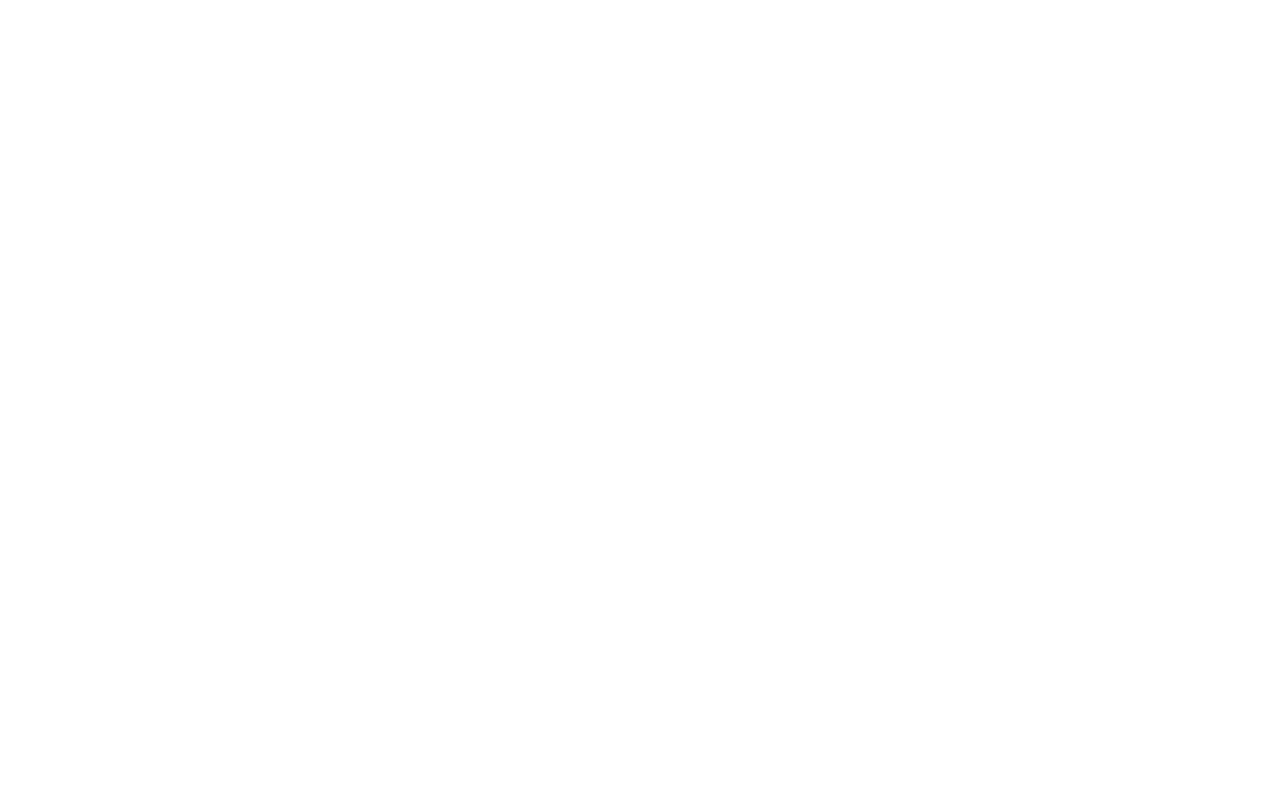
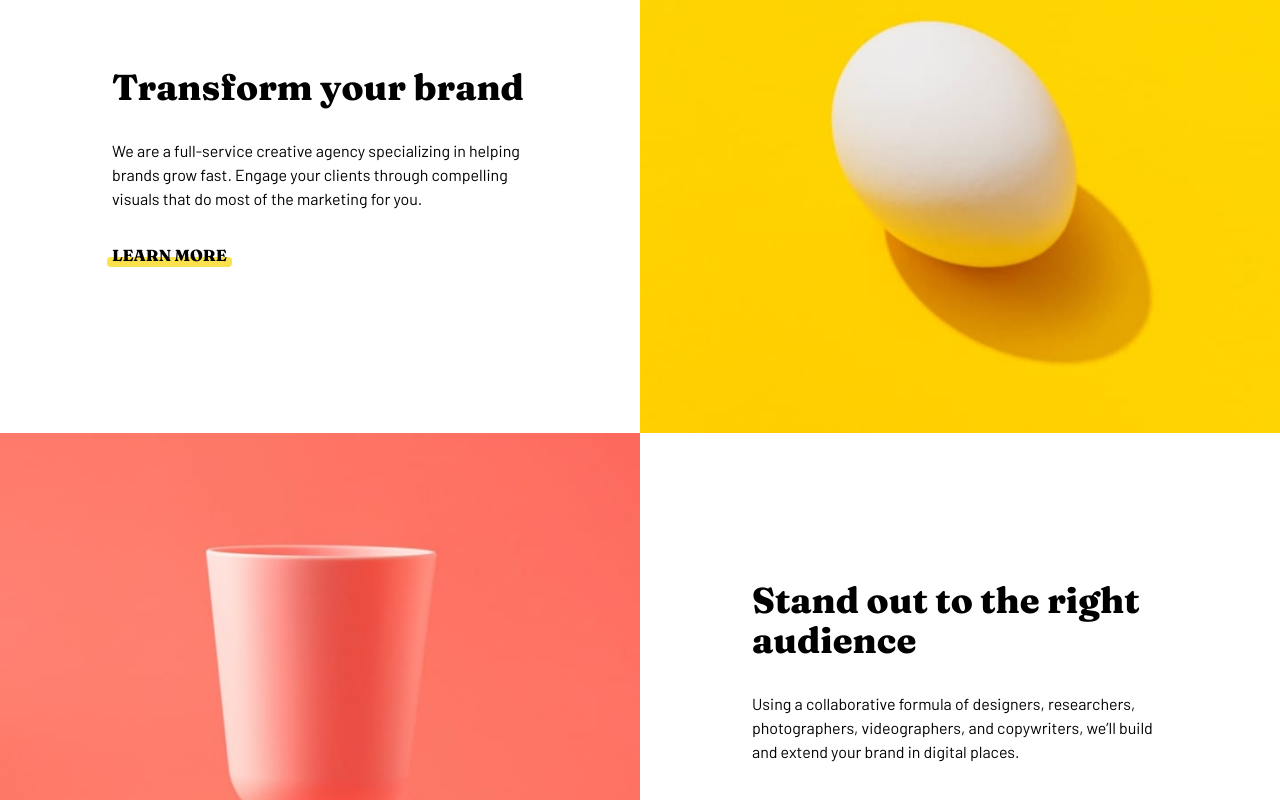
Before and after one commit to pandeyrochak/sunnyside-agency-landing-page, a React (Create React App) app: page / in a window 1280 px wide. Shown: the part 900-1700 px from the top of the page. Before the commit the page ends 800 px from the top, so only its background shows below. Built offline with nearby package versions, Linux system fonts and the light colour scheme.

Commit message:
Implemented 'Transform your brand' and 'Stand out to right audience' sections

```diff
--- a/package.json
+++ b/package.json
@@ -38,6 +38,8 @@
   "devDependencies": {
     "autoprefixer": "^10.4.13",
     "postcss": "^8.4.20",
+    "prettier": "^2.8.3",
+    "prettier-plugin-tailwindcss": "^0.2.1",
     "tailwindcss": "^3.2.4"
   }
 }
--- a/src/App.jsx
+++ b/src/App.jsx
@@ -1,9 +1,29 @@
 import HeroSection from "./components/HeroSection";
+import TwoColumnView from "./components/TwoColumnView";
 
 function App() {
+  const twoColumnData = [
+    {
+      title: "Transform your brand",
+      description:
+        "We are a full-service creative agency specializing in helping brands grow fast. Engage your clients through compelling visuals that do most of the marketing for you.",
+      imageUrl: "/images/desktop/image-transform.jpg",
+      orderReverse: true,
+    },
+    {
+      title: "Stand out to the right audience",
+      description:
+        "Using a collaborative formula of designers, researchers, photographers, videographers, and copywriters, we’ll build and extend your brand in digital places.",
+      imageUrl: "/images/desktop/image-stand-out.jpg",
+      orderReverse: false,
+    },
+  ];
   return (
     <div className="App">
       <HeroSection />
+      {twoColumnData.map((data, index) => (
+        <TwoColumnView key={index} {...data} />
+      ))}
     </div>
   );
 }
--- /dev/null
+++ b/src/components/TwoColumnView.jsx
@@ -0,0 +1,35 @@
+import React from "react";
+
+const TwoColumnView = (props) => {
+  // destructuring props
+  const { imageUrl, title, description, orderReverse } = props;
+
+  return (
+    <div className="grid w-full grid-cols-2">
+      <div className="col-span-2  md:col-span-1">
+        <img
+          src={`${process.env.PUBLIC_URL}${imageUrl}`}
+          alt=""
+          className="w-full object-cover"
+        />
+      </div>
+      <div
+        className={`col-span-2 flex flex-col flex-wrap content-center justify-center px-10 py-16 md:col-span-1 md:content-start md:px-28  md:py-0 ${
+          orderReverse ? "md:order-first" : ""
+        }`}
+      >
+        <h3 className="font-serif text-4xl font-extrabold">{title}</h3>
+        <p className="mt-8">{description}</p>
+        <button
+          className="learn-more-btn mt-8
+        font-serif font-extrabold uppercase
+        before:bg-primary-yellow"
+        >
+          Learn more
+        </button>
+      </div>
+    </div>
+  );
+};
+
+export default TwoColumnView;
--- a/src/index.css
+++ b/src/index.css
@@ -19,8 +19,24 @@
   font-family: "Barlow", sans-serif;
 }
 /* hero section */
-header{
-  background-image: url('../public/images/desktop/image-header.jpg');
+header {
+  background-image: url("../public/images/desktop/image-header.jpg");
   background-size: cover;
   background-position: center;
 }
+.learn-more-btn {
+  position: relative;
+  width: fit-content;
+
+}
+.learn-more-btn::before {
+  content: "";
+  position: absolute;
+  bottom: 0;
+  left: -5px;
+  width: calc(100% + 10px);
+  height: 10px;
+  border-radius: 0.25rem;
+  z-index: -10;
+  opacity: 0.7;
+}
```
Also changed, not shown: 1 other file (tests, documents, lock files or other folders).
